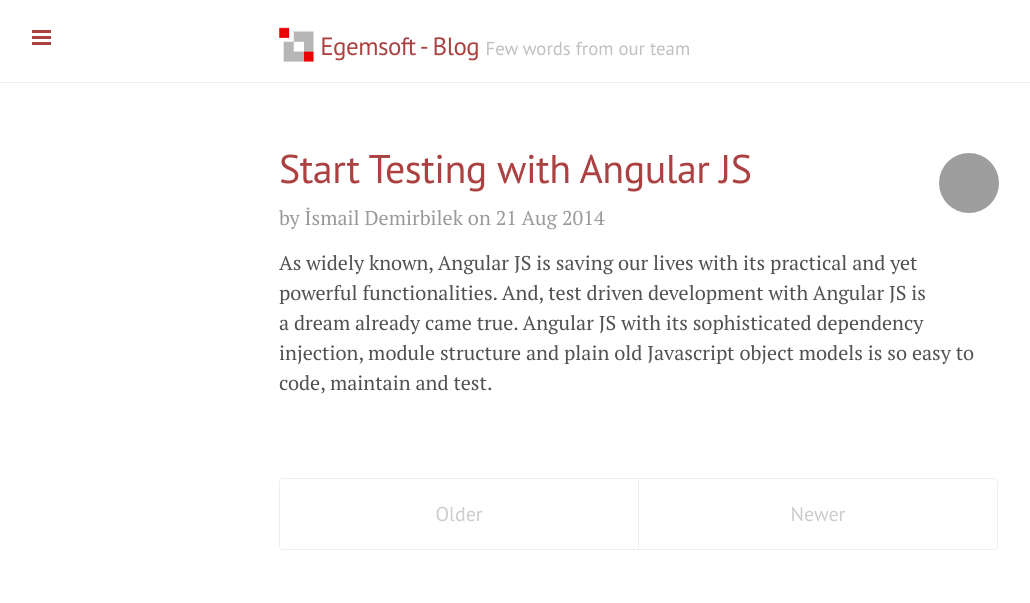
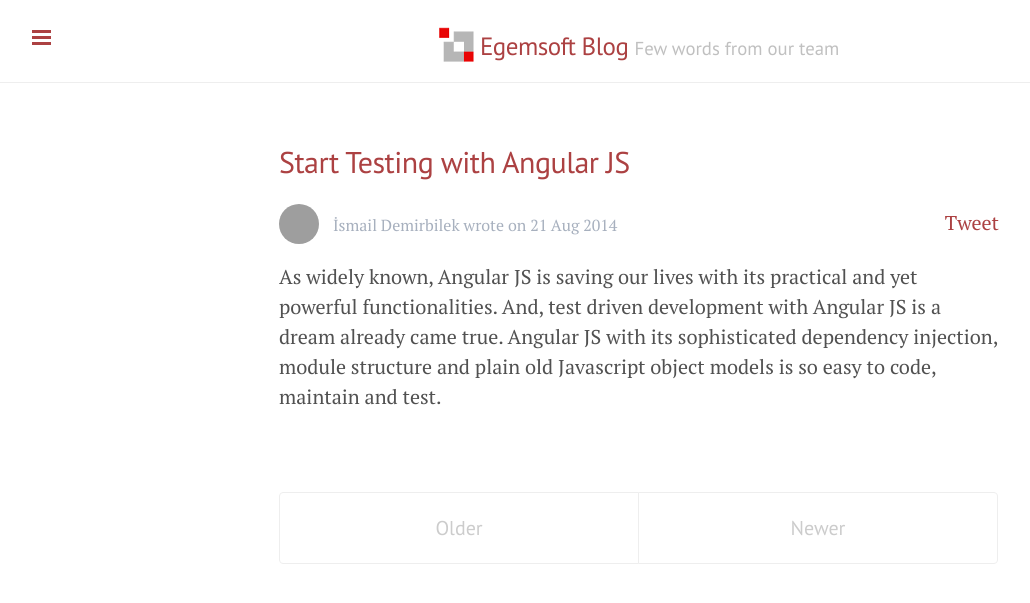
Before and after one commit to egemsoft/blog, a Jekyll site: the page built from index.html, in a window 1280 px wide. Shown: the top 603 px of the page, without its empty margins (1-1031 px from the left). Built offline with Jekyll 4.4.1, drawn with Linux system fonts in a browser that asks for light colours; Markdown is read by kramdown in place of the engine named in the settings; the list of posts is cut into pages by our own code; comment, search, counter and statistics services are not loaded; grey boxes are pictures that could not be loaded.

Commit message:
home page ui updates

```diff
--- a/_config.yml
+++ b/_config.yml
@@ -7,7 +7,7 @@
 
 # Setup
 logo:             logo.png
-title:            'Egemsoft - Blog'
+title:            'Egemsoft Blog'
 tagline:          'Few words from our team'
 description:      'Egemsoft company blog.'
 url:              'http://blog.egemsoft.net'
--- a/_includes/sidebar.html
+++ b/_includes/sidebar.html
@@ -9,7 +9,7 @@
   </div>
 
   <nav class="sidebar-nav">
-    <a class="sidebar-nav-item{% if page.url == site.baseurl %} active{% endif %}" href="/">Home</a>
+    <a class="sidebar-nav-item{% if page.url == site.baseurl %} active{% endif %}" href="/">Blog</a>
     {% if site.about_link %}
       <a class="sidebar-nav-item" href="{{ site.about_link }}">About</a>
     {% endif %}
--- a/_layouts/default.html
+++ b/_layouts/default.html
@@ -53,5 +53,8 @@
       ga('create', 'UA-50715372-2', 'auto');
       ga('send', 'pageview');
     </script>
+    <script>
+      !function(d,s,id){var js,fjs=d.getElementsByTagName(s)[0],p=/^http:/.test(d.location)?'http':'https';if(!d.getElementById(id)){js=d.createElement(s);js.id=id;js.src=p+'://platform.twitter.com/widgets.js';fjs.parentNode.insertBefore(js,fjs);}}(document, 'script', 'twitter-wjs');
+    </script>
   </body>
 </html>
--- a/index.html
+++ b/index.html
@@ -6,17 +6,20 @@
 <div class="posts">
   {% for post in paginator.posts %}
   <div class="post">
-    <h1 class="post-title">
+    <h2 class="post-title">
       <a href="{{ post.url }}">
         {{ post.title }}
       </a>
-    </h1>
+    </h2>
+    <div class="social-share">
+      <a href="https://twitter.com/share" class="twitter-share-button" data-url="{{ site.url }}{{ post.url }}" data-text="{{ post.title }}" data-via="egemsoft" data-dnt="true">Tweet</a>
+    </div>
     <div class="info">
       {% if post.author && site.authors[post.author] %}
       {% if site.authors[post.author].emailHash %}
-      <img class="author-avatar" src="http://www.gravatar.com/avatar/{{ site.authors[post.author].emailHash }}?s=60">
+      <img class="author-avatar" src="http://www.gravatar.com/avatar/{{ site.authors[post.author].emailHash }}?s=40">
       {% endif %}
-      <span class="author">by {{ site.authors[post.author].name }}</span>
+      <span class="author">{{ site.authors[post.author].name }} wrote</span>
       {% endif %}
       <span class="post-date">on {{ post.date | date_to_string }}</span>
     </div>
--- a/public/css/custom.css
+++ b/public/css/custom.css
@@ -1,3 +1,6 @@
+.masthead-title {
+  text-align: center;
+}
 .masthead-title .logo {
   display: inline;
   margin: 0;
@@ -21,17 +24,24 @@
 }
 
 .post .info {
-  margin-bottom: 15px;
+  margin: 5px 0 25px;
+  font-weight: 100;
+  font-size: 16px;
+  color: #A7B0BE;
 }
 .posts .info .post-date {
   display: inline;
-}
-.posts .info .author {
-  color: #9a9a9a;
+  color: #A7B0BE;
 }
 .posts .info .author-avatar {
+  position: relative;
+  border-radius: 50%;
+  display: inline;
+  margin: 0;
+  top: 13px;
+  margin-right: 10px;
+}
+.post .social-share {
   float: right;
-  position: relative;
-  top: -50px;
-  border-radius: 50%;
+  margin-top: 17px;
 }
```
